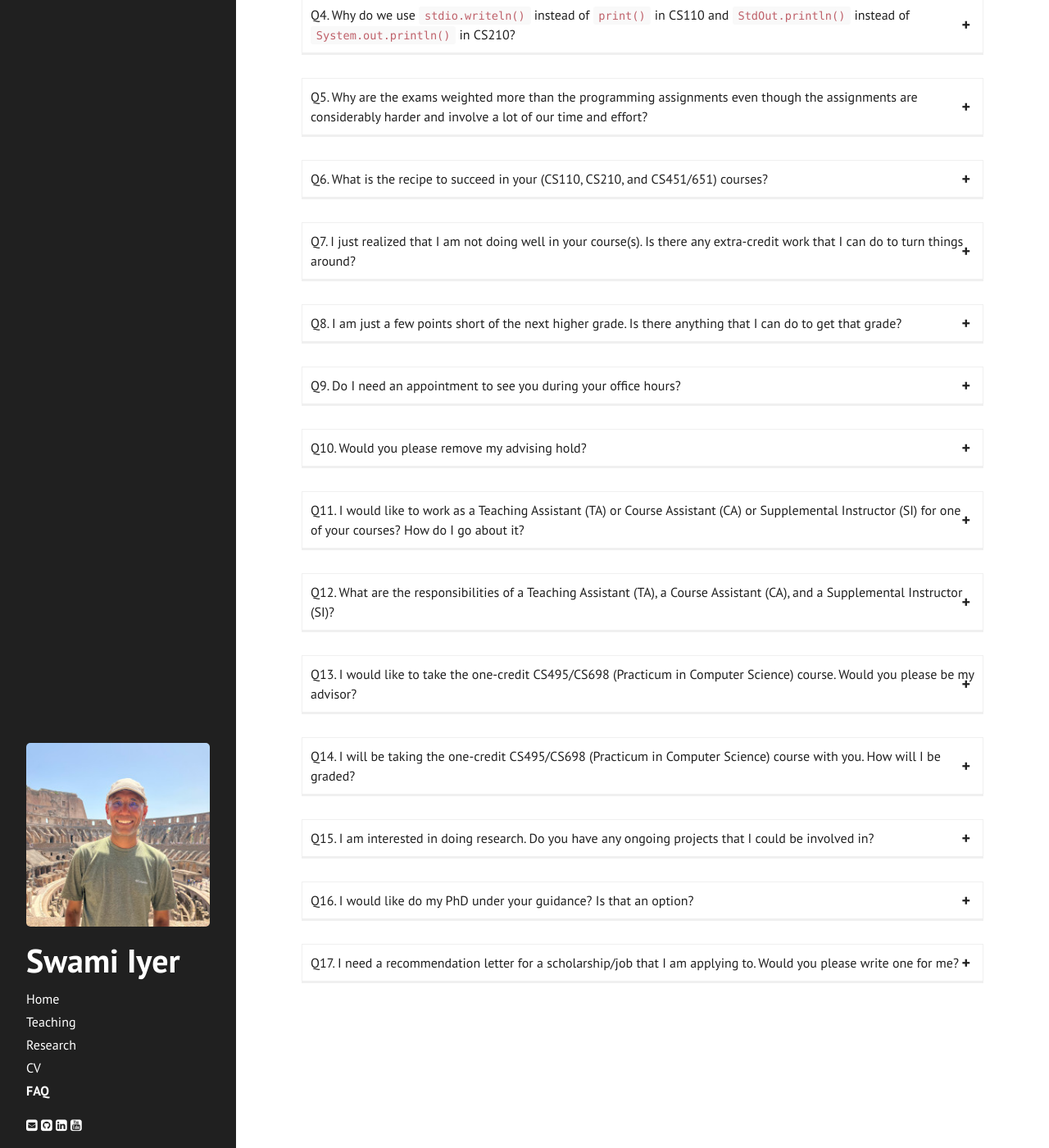
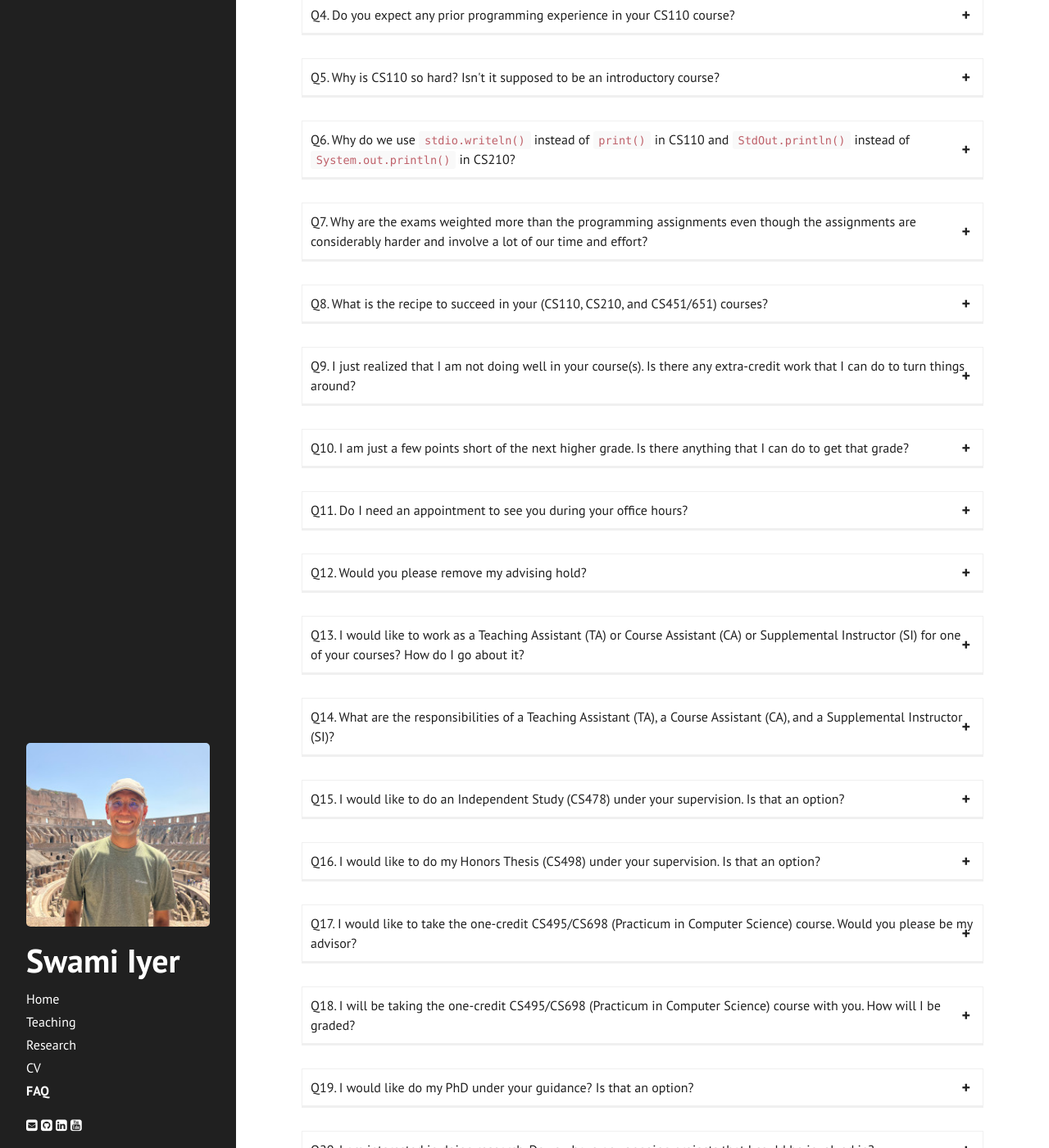
Before and after one commit to swamiiyer/swamiiyer.github.io, a Jekyll site: the page built from _pages/faq.md, in a window 1280 px wide and 1400 px high, scrolled down 401 px. Shown: the whole window at 82% size. Built offline with Jekyll 4.4.1, drawn with Linux system fonts in a browser that asks for light colours; nearby versions of some CDN libraries; some of the changed text lies outside the part shown.

Commit message:
Added more questions

```diff
--- a/_data/faqs.yml
+++ b/_data/faqs.yml
@@ -1,7 +1,13 @@
 - title: I am an incoming freshman and am looking to buy a laptop that would serve me well throughout my program here at UMB.
   body: <p/><p>I would recommend a laptop with a relatively modern processor (Intel I5 or above or Mac M1/M2/M3), at least 16 GB RAM, and at least 500 GB SSD. That should easily get you through your program.</p>
 
-- title: Do I need any prior programming experience in order to take your CS110 course and be sucessful?
+- title: What sort of math background do you expect in your CS110 course?
+  body:
+
+- title: What sort of computer background do you expect in your CS110 course?
+  body:
+
+- title: Do you expect any prior programming experience in your CS110 course?
   body:
 
 - title: Why is CS110 so hard? Isn't it supposed to be an introductory course?
@@ -34,17 +40,23 @@
 - title: What are the responsibilities of a Teaching Assistant (TA), a Course Assistant (CA), and a Supplemental Instructor (SI)?
   body:
 
+- title: I would like to do an Independent Study (CS478) under your supervision. Is that an option?
+  body:
+
+- title: I would like to do my Honors Thesis (CS498) under your supervision. Is that an option?
+  body:
+
 - title: I would like to take the one-credit CS495/CS698 (Practicum in Computer Science) course. Would you please be my advisor?
   body: <p/><p>Sure. Check with the department about the procedure to sign up for the course. See Q14 on how you will be graded in the course.</p>
 
 - title: I will be taking the one-credit CS495/CS698 (Practicum in Computer Science) course with you. How will I be graded?
   body: <p/><p>You will be graded based on the one-page report that you are expected to send me every two weeks until the end of the term. This report should document the tasks you carried out at work during that period, the issues you encountered and whether/how you resolved them, and the things you learned.</p>
 
+- title: I would like do my PhD under your guidance? Is that an option?
+  body: <p/><p>Sorry, that is not an option. As a teaching (ie, not research) faculty, I am not allowed to advise PhD students or serve on PhD thesis committees.</p>
+
 - title: I am interested in doing research. Do you have any ongoing projects that I could be involved in?
   body:
 
-- title: I would like do my PhD under your guidance? Is that an option?
-  body: <p/><p>Sorry, that is not an option. As a teaching (ie, not research) faculty, I am not allowed to advise PhD students or serve on PhD thesis committees.</p>
-
 - title: I need a recommendation letter for a scholarship/job that I am applying to. Would you please write one for me?
   body: <p/><p>I will write a recommendation letter for you only if you have taken one or more classes with me and have received an A in all of them. On rare occasions, I will be somewhat lenient with the grade requirement provided I have a very good impression of you based on our interactions in and outside the classrooom.</p><p>To write an effective letter, I will need at least two weeks' time and a short statement from you describing your interests and career goals.</p><p>I will not write the letter&colon;</p><ul><li>if you enlist me as a recommender without my consent.</li><li>if you do not waive your right to access the letter.</li></ul>
```
